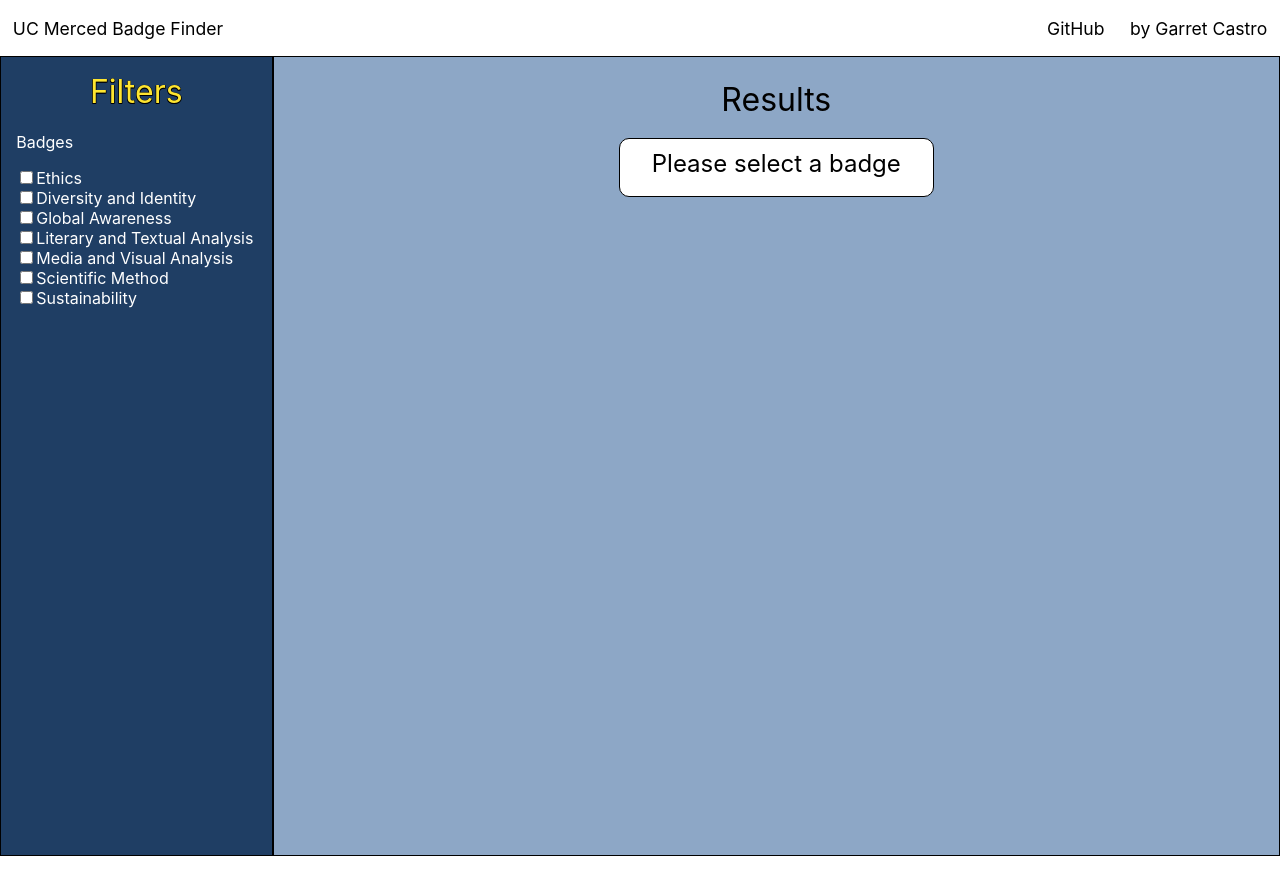
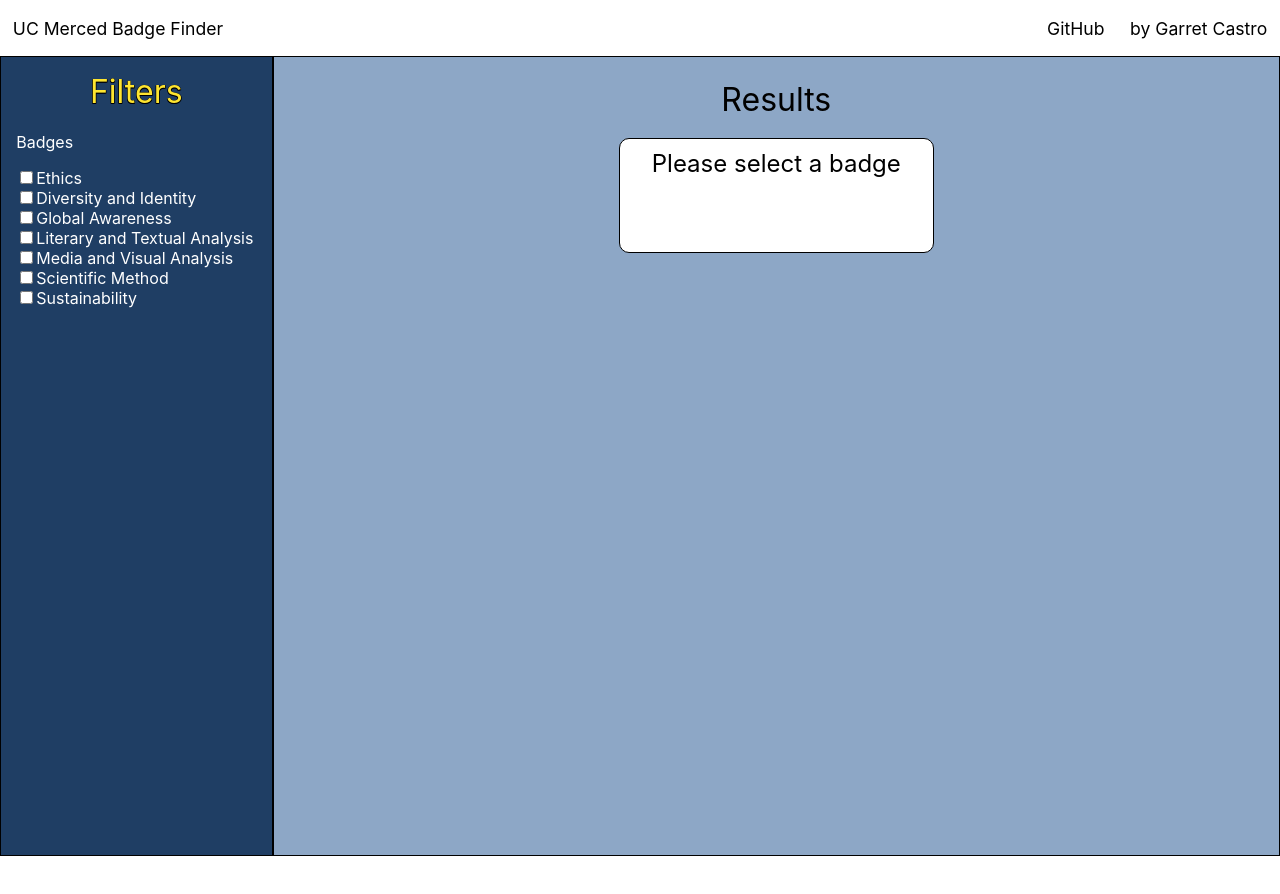
Before and after one commit to TheVanadium/course_req_overlap_finder, a React (Create React App) app in the folder course-selector/: page / in a window 1280 px wide. Shown: the top 894 px of the page. Before the commit the page ends 856 px from the top, so only its background shows below. Built offline with nearby package versions, Linux system fonts and the light colour scheme; the HTML template or start-up script is replaced by a standard one.

Commit message:
feat: make badge request prompt = size as course

```diff
--- a/course-selector/src/components/Results.css
+++ b/course-selector/src/components/Results.css
@@ -21,8 +21,7 @@
     flex-wrap: wrap;
     justify-content: center;
     width: 100%;
-    /* height expand to fit but at least 12% */
-    min-height: 40%;
+    min-height: 100%;
     overflow-y: scroll;
 }
 
@@ -38,6 +37,7 @@
     color: #000;
 }
 
+/* todo: align text vertically */
 #courseResultsList #pleaseSelect {
     font-size: 1.5em;
     font-weight: 400;
```
